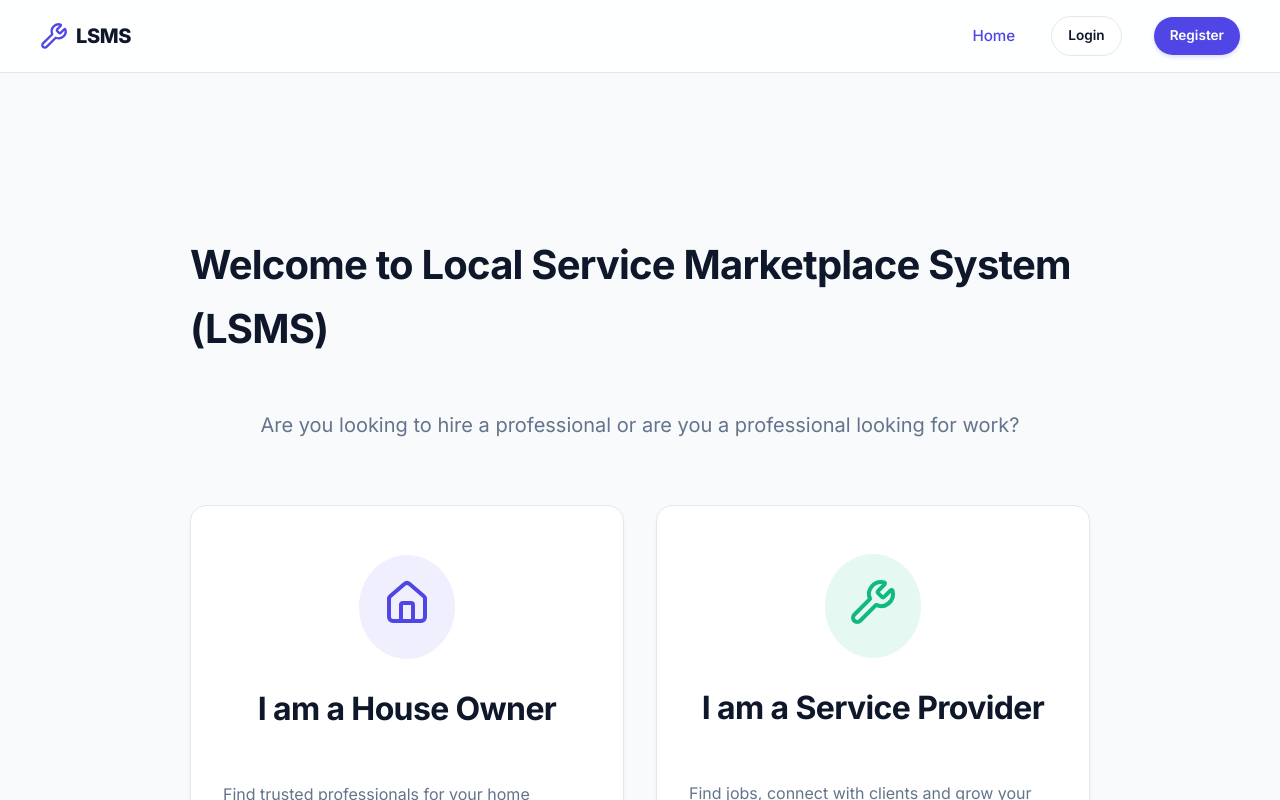
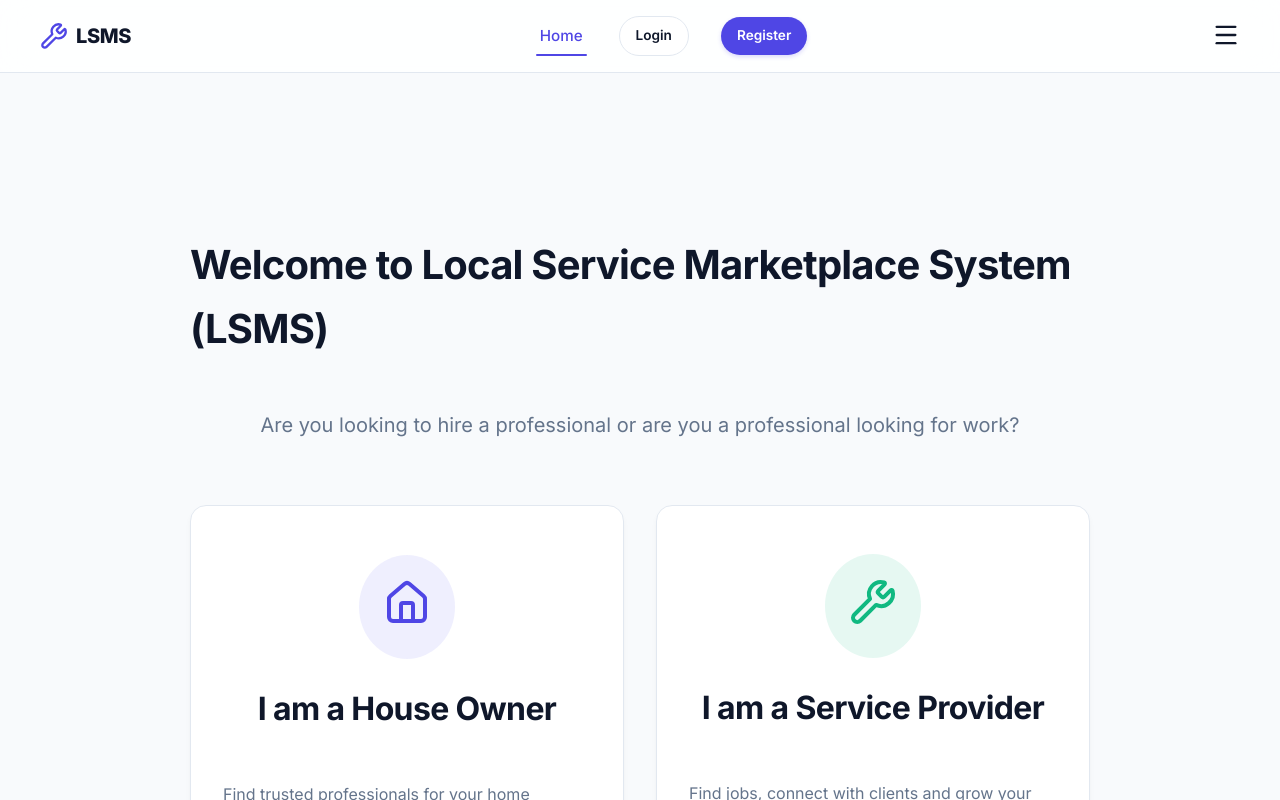
Before and after one commit to Jahanzaib-Gull/Local-Service-Marketplace-System, a React app in the folder frontend/: page / in a window 1280 px wide. Shown: the top 800 px of the page. Built offline with nearby package versions, Linux system fonts and the light colour scheme; the HTML template or start-up script is replaced by a standard one.

Commit message:
Make main page header and navbar interactive, fix 404 redirects

```diff
--- a/frontend/src/components/Navbar.jsx
+++ b/frontend/src/components/Navbar.jsx
@@ -56,7 +56,7 @@ const Navbar = () => {
           )}
         </div>
 
-        <button className="mobile-toggle" onClick={() => setMenuOpen(!menuOpen)} style={{ background: 'none', border: 'none', color: 'var(--text-primary)', cursor: 'pointer', display: 'none' }}>
+        <button className="mobile-toggle" onClick={() => setMenuOpen(!menuOpen)} style={{ background: 'none', border: 'none', color: 'var(--text-primary)', cursor: 'pointer' }}>
           {menuOpen ? <X size={28} /> : <Menu size={28} />}
         </button>
       </div>
--- a/frontend/src/index.css
+++ b/frontend/src/index.css
@@ -76,7 +76,31 @@ h3 { font-size: 1.25rem; margin-bottom: 0.5rem; }
 @media (max-width: 768px) {
   .grid-cols-2, .grid-cols-3 { grid-template-columns: 1fr; }
   .container { padding: 0 1.5rem; }
-  .nav-links { display: none; }
+
+  .nav-links {
+    display: flex;
+    flex-direction: column;
+    position: absolute;
+    top: 100%;
+    left: 0;
+    right: 0;
+    background: var(--bg-secondary);
+    padding: 2rem 1.5rem;
+    box-shadow: 0 10px 15px -3px rgba(0, 0, 0, 0.1);
+    opacity: 0;
+    visibility: hidden;
+    transform: translateY(-15px);
+    transition: all 0.3s cubic-bezier(0.4, 0, 0.2, 1);
+    border-bottom: 1px solid var(--border-color);
+    z-index: 99;
+  }
+
+  .nav-links.open {
+    opacity: 1;
+    visibility: visible;
+    transform: translateY(0);
+  }
+
   .mobile-toggle { display: block !important; }
 }
 
@@ -100,6 +124,10 @@ h3 { font-size: 1.25rem; margin-bottom: 0.5rem; }
 
 .card.glass {
   background: var(--bg-secondary);
+}
+
+.card:hover .hover-scale {
+  transform: scale(1.1);
 }
 
 /* Button Component */
@@ -214,6 +242,23 @@ h3 { font-size: 1.25rem; margin-bottom: 0.5rem; }
   font-weight: 500;
   color: var(--text-secondary);
   padding: 0.5rem 0.25rem;
+  position: relative;
+}
+
+.nav-link::after {
+  content: '';
+  position: absolute;
+  bottom: 0;
+  left: 0;
+  width: 0%;
+  height: 2px;
+  background-color: var(--accent-primary);
+  transition: width 0.3s ease;
+  border-radius: 2px;
+}
+
+.nav-link:hover::after, .nav-link.active::after {
+  width: 100%;
 }
 
 .nav-link:hover, .nav-link.active { color: var(--accent-primary); }
--- a/frontend/src/pages/Landing.jsx
+++ b/frontend/src/pages/Landing.jsx
@@ -1,8 +1,10 @@
 import React from 'react';
-import { Link } from 'react-router-dom';
+import { Link, useNavigate } from 'react-router-dom';
 import { Home as HomeIcon, Wrench } from 'lucide-react';
 
 const Landing = () => {
+  const navigate = useNavigate();
+
   return (
     <div className="home-page">
       <section className="container">
@@ -13,8 +15,8 @@ const Landing = () => {
           </p>
 
           <div className="grid grid-cols-2" style={{ gap: '2rem', width: '100%', marginTop: '2rem' }}>
-            <div className="card glass flex-col flex-center text-center" style={{ padding: '3rem 2rem', gap: '1.5rem', cursor: 'pointer', transition: 'transform 0.3s' }} onClick={() => window.location.href='/owner'}>
-              <div style={{ background: 'rgba(99, 102, 241, 0.1)', padding: '1.5rem', borderRadius: '50%', color: 'var(--accent-primary)' }}>
+            <div className="card glass flex-col flex-center text-center" style={{ padding: '3rem 2rem', gap: '1.5rem', cursor: 'pointer', transition: 'transform 0.3s, box-shadow 0.3s' }} onClick={() => navigate('/owner')}>
+              <div style={{ background: 'rgba(99, 102, 241, 0.1)', padding: '1.5rem', borderRadius: '50%', color: 'var(--accent-primary)', transition: 'transform 0.3s' }} className="hover-scale">
                 <HomeIcon size={48} />
               </div>
               <h2>I am a House Owner</h2>
@@ -22,8 +24,8 @@ const Landing = () => {
               <Link to="/owner" className="btn btn-primary" style={{ width: '100%' }}>Explore Services</Link>
             </div>
 
-            <div className="card glass flex-col flex-center text-center" style={{ padding: '3rem 2rem', gap: '1.5rem', cursor: 'pointer', transition: 'transform 0.3s' }} onClick={() => window.location.href='/provider'}>
-              <div style={{ background: 'rgba(16, 185, 129, 0.1)', padding: '1.5rem', borderRadius: '50%', color: 'var(--success)' }}>
+            <div className="card glass flex-col flex-center text-center" style={{ padding: '3rem 2rem', gap: '1.5rem', cursor: 'pointer', transition: 'transform 0.3s, box-shadow 0.3s' }} onClick={() => navigate('/provider')}>
+              <div style={{ background: 'rgba(16, 185, 129, 0.1)', padding: '1.5rem', borderRadius: '50%', color: 'var(--success)', transition: 'transform 0.3s' }} className="hover-scale">
                 <Wrench size={48} />
               </div>
               <h2>I am a Service Provider</h2>
```
